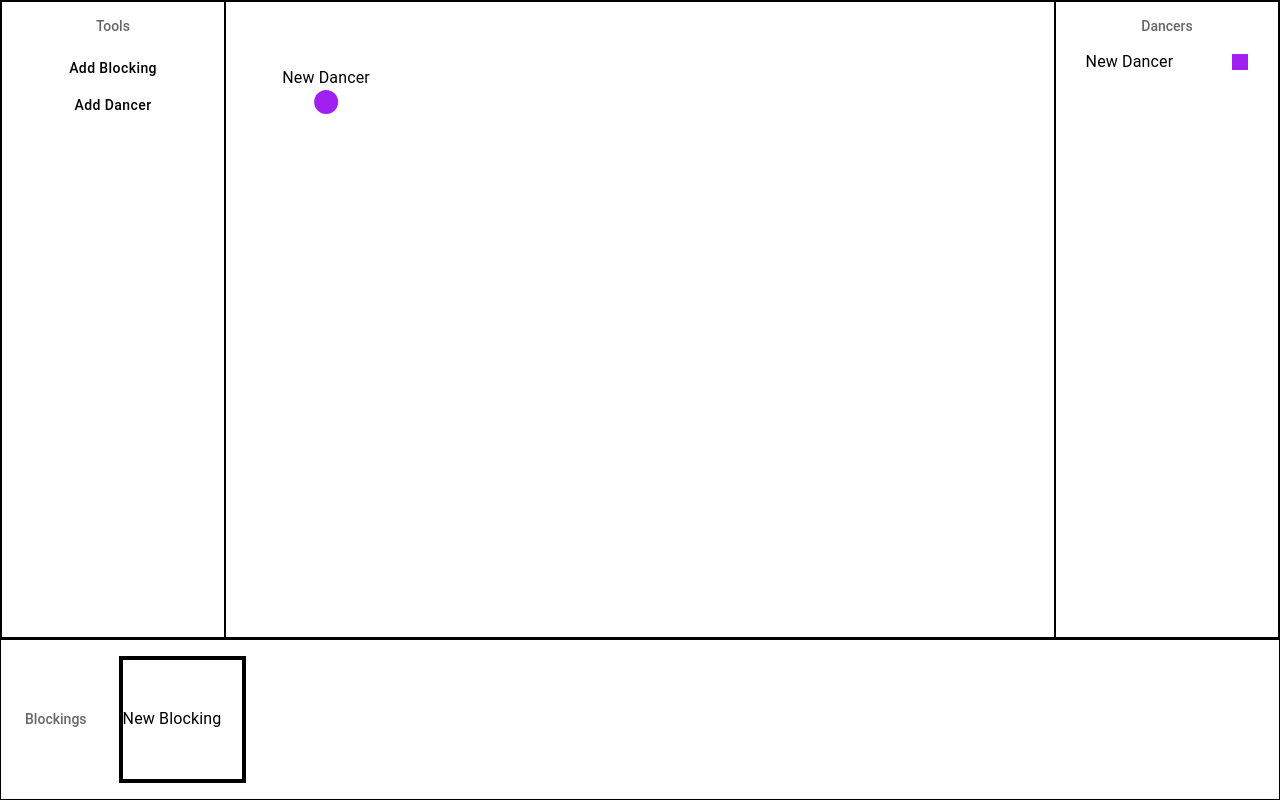
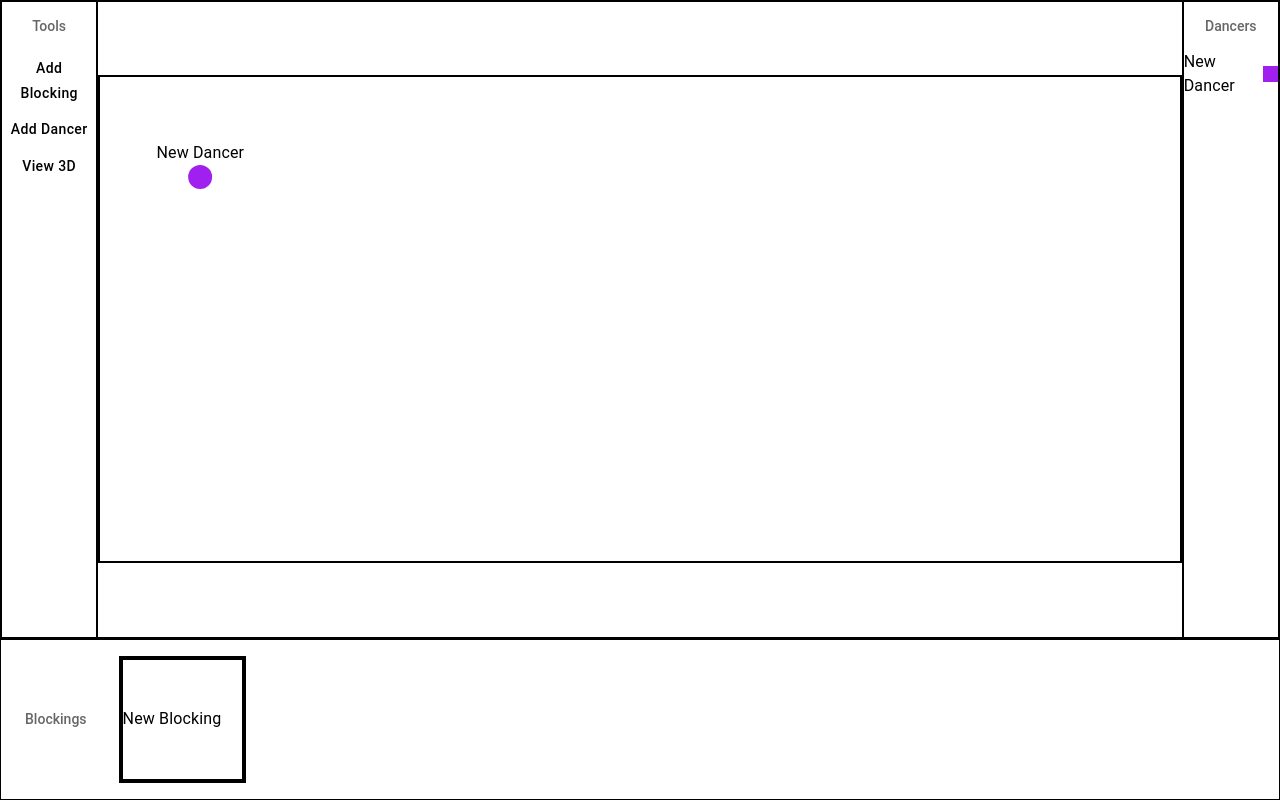
Before and after one commit to mgiang2015/danceblocks2, a React (Create React App) app: page / in a window 1280 px wide. Built offline with nearby package versions, Linux system fonts and the light colour scheme.

Commit message:
Add view 3d

```diff
--- a/package.json
+++ b/package.json
@@ -3,6 +3,7 @@
   "version": "0.1.0",
   "private": true,
   "dependencies": {
+    "@babylonjs/core": "^5.40.0",
     "@emotion/react": "^11.10.5",
     "@emotion/styled": "^11.10.5",
     "@mui/material": "^5.11.0",
@@ -14,6 +15,7 @@
     "@types/node": "^16.18.8",
     "@types/react": "^18.0.26",
     "@types/react-dom": "^18.0.9",
+    "babylonjs-hook": "^0.1.1",
     "immutability-helper": "^3.1.1",
     "react": "^18.2.0",
     "react-dom": "^18.2.0",
--- /dev/null
+++ b/src/model/const.ts
@@ -0,0 +1,6 @@
+const scalingConstant = 3.1;
+// unit: cm
+const UccStageWidth = 3346 / scalingConstant;
+const UccStageDepth = 1500 / scalingConstant;
+
+export { UccStageDepth, UccStageWidth, scalingConstant }
--- a/src/model/type.d.ts
+++ b/src/model/type.d.ts
@@ -18,3 +18,8 @@ interface AppState {
     blockings: Blocking[]
     currentBlockingId: number
 }
+
+interface Tool {
+    label: string
+    listener: () => void
+}
--- a/src/view/App.tsx
+++ b/src/view/App.tsx
@@ -6,11 +6,13 @@ import Stage from './components/stage/stage';
 import DancerList from './components/dancerList/dancerList';
 import { useEffect, useState } from 'react';
 import { getWindowDimensions } from '../model/util';
+import Stage3d from './components/stage3d/stage3d';
 
 const padding = '0.5em'
 
 function App() {
   const [windowDimensions, setWindowDimensions] = useState(getWindowDimensions());
+  const [view3d, setView3d] = useState(false);
   useEffect(() => {
     function handleResize() {
       setWindowDimensions(getWindowDimensions());
@@ -19,16 +21,25 @@ function App() {
     return () => window.removeEventListener('resize', handleResize);
   }, []);
 
+  const toggle3d = () => {
+    setView3d(!view3d);
+  }
+
   return (
     <Box sx={{ display: 'flex', flexDirection: 'column', height: windowDimensions.height }}>
-      <Box sx={{ display: 'flex', justifyContent: 'center', height: '200em', border: 1}}>
-        <Box sx={{ display: 'flex', justifyContent: 'center', flexGrow: 1, border: 1 }}>
-          <Toolbar />
+      <Box sx={{ display: 'flex', justifyContent: 'space-around', height: '200em', border: 1}}>
+        <Box sx={{ display: 'flex', justifyContent: 'center', border: 1, width: "100%" }}>
+          <Toolbar tools={[{
+            label: "View 3D",
+            listener: toggle3d
+          }]}/>
         </Box>
-        <Box sx={{ display: 'flex', justifyContent: 'center', flexGrow: 7, border: 1  }}>
-          <Stage />
+        <Box sx={{ display: 'flex', justifyContent: 'center', alignItems: 'center', border: 1  }}>
+          {
+            view3d ? <Stage3d /> : <Stage />
+          }
         </Box>
-        <Box sx={{ display: 'flex', justifyContent: 'center', flexGrow: 1, border: 1 }}>
+        <Box sx={{ display: 'flex', justifyContent: 'center', border: 1, width: "100%" }}>
           <DancerList />
         </Box>
       </Box>
--- a/src/view/components/stage/stage.tsx
+++ b/src/view/components/stage/stage.tsx
@@ -3,6 +3,7 @@ import { moveDancer, selectCurrentBlocking, selectState } from "../../../control
 import { useAppDispatch, useAppSelector } from "../../../control/hooks";
 import { findCurrentBlocking, getWindowDimensions } from "../../../model/util";
 import StageDancer from "./stageDancer";
+import { UccStageDepth, UccStageWidth } from "../../../model/const";
 
 export default function Stage() {
     const dispatch = useAppDispatch();
@@ -23,7 +24,7 @@ export default function Stage() {
     }
 
     return (
-        <Box onDragOver={(e) => onDragOver(e)} onDrop={(e) => onDrop(e)} sx={{ position: "relative", width: "100%", height: "100%" }}>
+        <Box onDragOver={(e) => onDragOver(e)} onDrop={(e) => onDrop(e)} sx={{ position: "relative", width: UccStageWidth, height: UccStageDepth, border: 2 }}>
             {dancers.map((dancer) => {
                 return <StageDancer key={dancer.id} dancer={dancer}/>
             })}
--- /dev/null
+++ b/src/view/components/stage3d/dancer3d.ts
@@ -0,0 +1,91 @@
+import { FreeCamera, Color3, Vector3, HemisphericLight, MeshBuilder, Scene, Mesh, SceneLoader, ArcRotateCamera, Material, StandardMaterial } from "@babylonjs/core";
+import { scalingConstant } from "../../../model/const";
+
+// Constants
+const headHeight = 22.5 / scalingConstant;
+const headWidth = 22.5 / scalingConstant;
+const headDepth = 22.5 / scalingConstant;
+
+const buildHead = () => {
+  const head = MeshBuilder.CreateBox("head", { width: headWidth, height: headHeight, depth: headDepth });
+
+  // TODO: set coordinates
+  head.position.y = 7 * headHeight;
+
+  return head;
+}
+
+const buildNeck = () => {
+  const neck = MeshBuilder.CreateBox("neck", { width: 0.5 * headWidth, height: headHeight, depth: 0.5 * headDepth })
+
+  // TODO: set coordinates
+  neck.position.y = 6 * headHeight;
+
+  return neck;
+}
+
+const buildTorso = () => {
+  const torso = MeshBuilder.CreateBox("torso", { width: 2 * headWidth, height: 3 * headHeight, depth: headDepth });
+
+  // TODO: Set coordinates
+  torso.position.y = 4.5 * headHeight;
+
+  return torso;
+}
+
+const buildLeftArm = () => {
+  const leftArm = MeshBuilder.CreateBox("leftArm", { width: 0.5 * headWidth, height: 3.5 * headHeight, depth: 0.5 * headDepth });
+  // TODO: Set coordinates
+  leftArm.position.y = 4.25 * headHeight;
+  leftArm.position.x = -1.25 * headWidth;
+
+  return leftArm;
+}
+
+const buildRightArm = () => {
+  const rightArm = MeshBuilder.CreateBox("rightArm", { width: 0.5 * headWidth, height: 3.5 * headHeight, depth: 0.5 * headDepth });
+  // TODO: Set coordinates
+  rightArm.position.y = 4.25 * headHeight;
+  rightArm.position.x = 1.25 * headWidth;
+
+  return rightArm;
+}
+
+const buildLeftLeg = () => {
+  const leftLeg = MeshBuilder.CreateBox("leftLeg", { width: 0.5 * headWidth, height: 4 * headHeight, depth: 0.5 * headDepth });
+  // TODO: Set coordinates
+  leftLeg.position.y = 2 * headHeight;
+  leftLeg.position.x = -0.5 * headWidth;
+
+  return leftLeg;
+}
+
+const buildRightLeg = () => {
+  const rightLeg = MeshBuilder.CreateBox("rightLeg", { width: 0.5 * headWidth, height: 4 * headHeight, depth: 0.5 * headDepth });
+  // TODO: Set coordinates
+  rightLeg.position.y = 2 * headHeight;
+  rightLeg.position.x = 0.5 * headWidth;
+
+  return rightLeg;
+}
+
+const buildDancer = (xCoord: number, yCoord: number) => {
+  const head = buildHead();
+  const neck = buildNeck();
+  const torso = buildTorso();
+  const leftArm = buildLeftArm();
+  const rightArm = buildRightArm();
+  const leftLeg = buildLeftLeg();
+  const rightLeg = buildRightLeg();
+
+  const dancer = Mesh.MergeMeshes([head, neck, torso, leftArm, rightArm, leftLeg, rightLeg], true, false, undefined, false, true);
+
+  if (dancer) {
+    dancer.position.x = xCoord;
+    dancer.position.z = -yCoord;
+  }
+
+  return dancer;
+}
+
+export default buildDancer;
--- /dev/null
+++ b/src/view/components/stage3d/stage3d.tsx
@@ -0,0 +1,55 @@
+import { FreeCamera, Color3, Vector3, HemisphericLight, MeshBuilder, Scene, Mesh, SceneLoader, ArcRotateCamera, Material, StandardMaterial } from "@babylonjs/core";
+import SceneComponent from 'babylonjs-hook'; // if you install 'babylonjs-hook' NPM.
+import { useAppSelector } from "../../../control/hooks";
+import { selectCurrentBlocking } from "../../../control/stateSlice";
+import { UccStageWidth, UccStageDepth } from "../../../model/const";
+import buildDancer from "./dancer3d";
+
+// Scene rendering and what we need for the scene
+const onSceneReady = (scene: Scene, currentBlocking?: Blocking) => {
+    // This creates and positions a free camera (non-mesh)
+    const camera = new ArcRotateCamera("camera", -Math.PI / 2, Math.PI / 2.5, 800, new Vector3(0, 0, 0))
+
+    // This targets the camera to scene origin
+    camera.setTarget(Vector3.Zero());
+
+    const canvas = scene.getEngine().getRenderingCanvas();
+
+    // This attaches the camera to the canvas
+    camera.attachControl(canvas, true);
+
+    // This creates a light, aiming 0,1,0 - to the sky (non-mesh)
+    const light = new HemisphericLight("light", new Vector3(0, 1, 0), scene);
+
+    // Default intensity is 1. Let's dim the light a small amount
+    light.intensity = 0.7;
+
+    // Create ground lul
+    const ground = MeshBuilder.CreateGround("ground", {width: UccStageWidth, height: UccStageDepth});
+    const groundMaterial = new StandardMaterial("groundMaterial");
+    groundMaterial.diffuseColor = new Color3(150 / 255, 111 / 255, 51 / 255);
+    ground.material = groundMaterial;
+
+    if (currentBlocking) {
+        currentBlocking.dancers.forEach((dancer) => {
+            buildDancer(dancer.xCoord - UccStageWidth / 2, dancer.yCoord - UccStageDepth / 2);
+        })
+    }
+  };
+
+  /**
+   * Will run on every frame render.  We are spinning the box on y-axis.
+   */
+  const onRender = (scene: Scene) => {
+
+  };
+
+  export default function Stage3d() {
+    // Get state from store to create all the dancers
+    const currentBlocking = useAppSelector(selectCurrentBlocking);
+    return (
+        <div style={{height: UccStageDepth, width: UccStageWidth}}>
+            <SceneComponent style={{height: '100%', width: '100%'}} antialias onSceneReady={(scene) => onSceneReady(scene, currentBlocking)} id="my-canvas" />
+        </div>
+    )
+  };
--- a/src/view/components/toolbar/toolbar.tsx
+++ b/src/view/components/toolbar/toolbar.tsx
@@ -3,10 +3,14 @@ import { addBlocking, addDancer } from "../../../control/stateSlice";
 import { useAppDispatch } from "../../../control/hooks";
 import ToolbarItem from "./toolbarItem";
 
-export default function Toolbar() {
+interface ToolbarProps {
+    tools?: Tool[]
+}
+
+export default function Toolbar({ tools }: ToolbarProps) {
     const dispatch = useAppDispatch();
 
-    const toolbarFunctionalities = [
+    let toolbarFunctionalities: Tool[] = [
         {
             label: "Add Blocking",
             listener: () => dispatch(addBlocking())
@@ -15,6 +19,10 @@ export default function Toolbar() {
             listener: () => dispatch(addDancer())
         }
     ];
+
+    if (tools) {
+        toolbarFunctionalities = [...toolbarFunctionalities, ...tools]
+    }
 
     return (
     <Stack sx={{ maxHeight: '35em', overflow: 'auto', width: '100%' }}>
```
Also changed, not shown: 1 other file (tests, documents, lock files or other folders).
